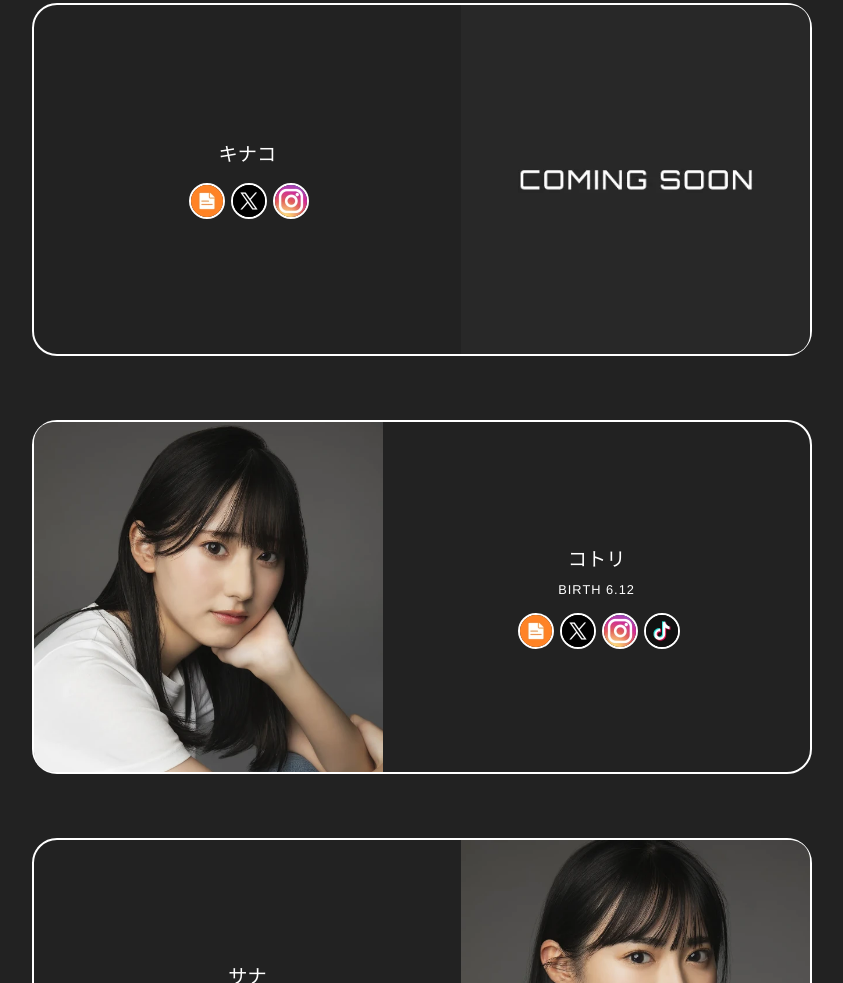
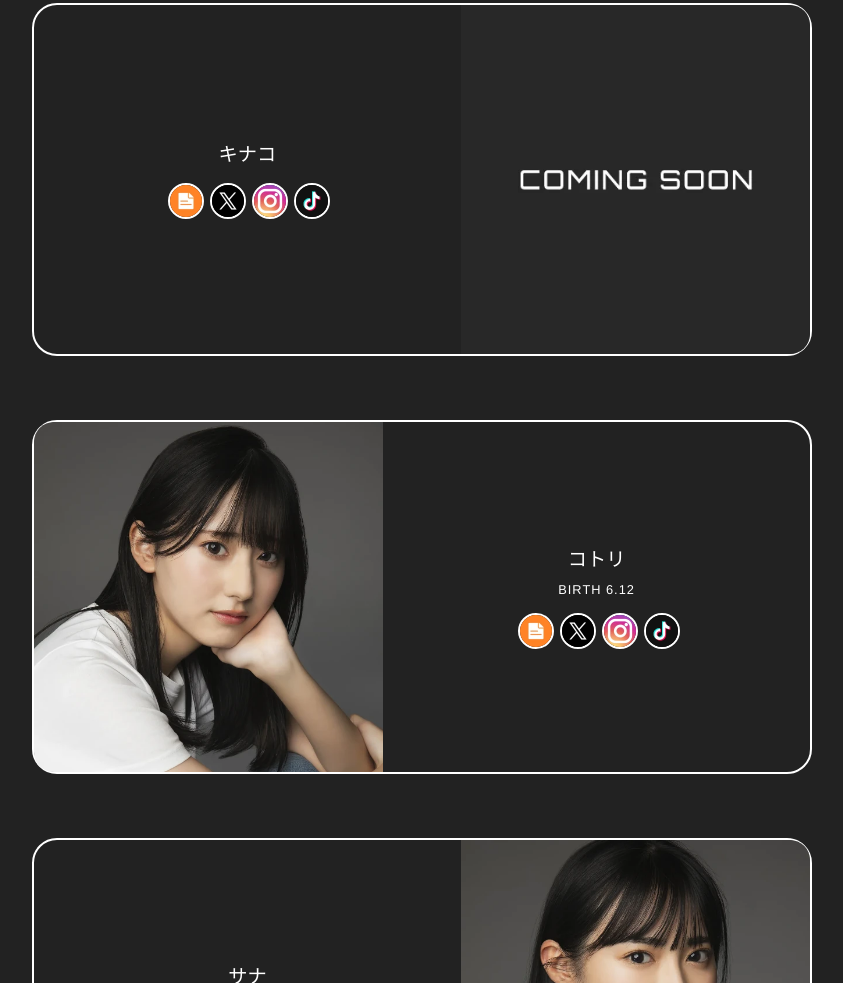
Before and after one commit to i3pfan/i3pfan.github.io, a plain HTML site: page index.html in a window 1280 px wide. Shown: the part 1969-2952 px from the top of the page, without its empty margins (218-1061 px from the left). Drawn offline with Linux system fonts and the light colour scheme.

Commit message:
Update index.html

```diff
--- a/index.html
+++ b/index.html
@@ -107,6 +107,7 @@
 					<li><a href="https://www.idol3-project.jp/member/126/"><img src="images/web.webp" /></a></li>
 					<li><a href="https://twitter.com/I3P_kinako"><img src="images/x.webp" /></a></li>
 					<li><a href="https://www.instagram.com/I3P_kinako"><img src="images/insta.webp" /></a></li>
+					<li><a href="https://www.tiktok.com/@i3p_kinako"><img src="images/tiktok.webp" /></a></li>
 				</ul>
 			  </div>
 			  <img class="member_img2" src="images/kinako.webp" />
```
